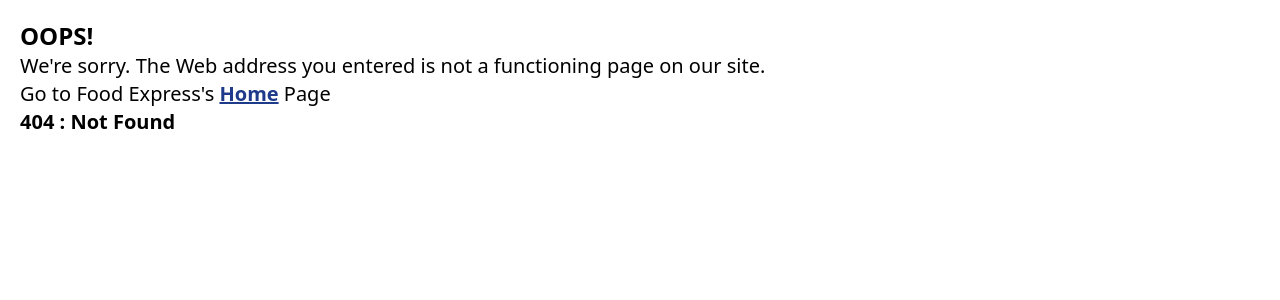
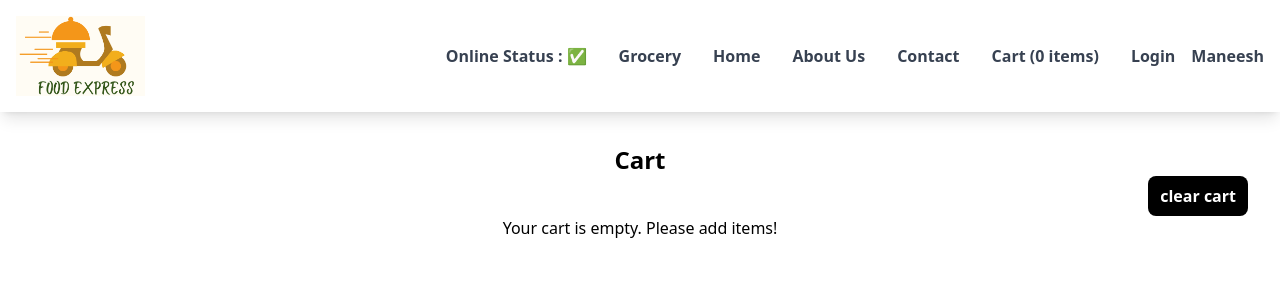
Before and after one commit to maneesh010501/Food-Express, a React (Vite) app: page /cart in a window 1280 px wide. Before the commit this address had no page. Shown: the top 300 px of the page. Built offline with nearby package versions, Linux system fonts and the light colour scheme.

Commit message:
built the cart funtionality using redux

```diff
--- a/package.json
+++ b/package.json
@@ -27,8 +27,10 @@
     "tailwindcss": "^3.4.1"
   },
   "dependencies": {
+    "@reduxjs/toolkit": "^2.2.1",
     "react": "^18.2.0",
     "react-dom": "^18.2.0",
+    "react-redux": "^9.1.0",
     "react-router-dom": "^6.22.0"
   },
   "browserslist": [
--- a/src/components/Body.js
+++ b/src/components/Body.js
@@ -20,8 +20,8 @@ const Body = () => {
     }, []);
 
     const fetchData = async () => {
-        // const data = await fetch("https://www.swiggy.com/dapi/restaurants/list/v5?lat=12.9715987&lng=77.5945627&is-seo-homepage-enabled=true&page_type=DESKTOP_WEB_LISTING");
-        const data = await fetch("https://www.swiggy.com/dapi/restaurants/list/v5?lat=17.406498&lng=78.47724389999999&is-seo-homepage-enabled=true&page_type=DESKTOP_WEB_LISTING");
+        const data = await fetch("https://www.swiggy.com/dapi/restaurants/list/v5?lat=12.9715987&lng=77.5945627&is-seo-homepage-enabled=true&page_type=DESKTOP_WEB_LISTING");
+        // const data = await fetch("https://www.swiggy.com/dapi/restaurants/list/v5?lat=17.406498&lng=78.47724389999999&is-seo-homepage-enabled=true&page_type=DESKTOP_WEB_LISTING");
 
         const json = await data.json();
         // console.log(json)
--- /dev/null
+++ b/src/components/Cart.js
@@ -0,0 +1,34 @@
+import { useDispatch, useSelector } from "react-redux";
+import ItemList from "./ItemList";
+import { clearCart } from "../utils/cartSlice";
+
+const Cart = () => {
+
+    const dispatch = useDispatch();
+
+    const handleClearCart = () => {
+        dispatch(clearCart());
+    }
+
+    const cartItems = useSelector((store) => store.cart.items);// efficient way
+
+    // bad way as anything changes in the store our component gets affected.
+    // const store = useSelector((store) => store);
+    // const cartItems = store.cart.items;
+
+    return (
+        <div className="text-center m-4 p-4">
+            <h1 className="text-2xl font-semibold">Cart</h1>
+            <div className="text-right">
+                <button className="font-semibold bg-black text-white p-2 px-3 rounded-lg"
+                    onClick={handleClearCart}>clear cart</button>
+            </div>
+            <div className="w-1/2 m-auto">
+                {cartItems.length === 0 && <h1>Your cart is empty. Please add items!</h1>}
+                <ItemList items={cartItems} />
+            </div>
+        </div>
+    )
+}
+
+export default Cart;
--- a/src/components/Header.js
+++ b/src/components/Header.js
@@ -3,6 +3,7 @@ import express2 from '../../express2.png';
 import { Link } from 'react-router-dom';
 import useOnlineStatus from '../utils/useOnlineStatus';
 import UserContext from '../utils/UserContext';
+import { useSelector } from 'react-redux';
 
 const Header = () => {
     const [btnName, setBtnName] = useState("Login");
@@ -10,6 +11,10 @@ const Header = () => {
     const onlineStatus = useOnlineStatus();
     const { loggedInUser } = useContext(UserContext);
     // console.log(loggedInUser);
+
+    //subscribing to our store using a selector
+    const cartItems = useSelector((store) => store.cart.items);
+    console.log(cartItems);
 
     return (
         <div className="flex justify-between shadow-lg">
@@ -22,19 +27,19 @@ const Header = () => {
                         Online Status : {onlineStatus ? "✅" : "🔴"}
                     </li>
                     <li className="px-4 hover:text-orange-500">
-                        <Link to="/grocery" className='nav-link'>Grocery</Link>
+                        <Link to="/grocery">Grocery</Link>
                     </li>
                     <li className="px-4  hover:text-orange-500">
-                        <Link to="/" className='nav-link'>Home</Link>
+                        <Link to="/">Home</Link>
                     </li>
                     <li className="px-4  hover:text-orange-500">
-                        <Link to="/about" className='nav-link'>About Us</Link>
+                        <Link to="/about">About Us</Link>
                     </li>
                     <li className="px-4  hover:text-orange-500">
-                        <Link to="/contact" className='nav-link'>Contact</Link>
+                        <Link to="/contact">Contact</Link>
                     </li>
                     <li className="px-4  hover:text-orange-500">
-                        <Link to="/cart" className='nav-link'>Cart</Link>
+                        <Link to="/cart" className="font-bold">Cart ({cartItems.length} items)</Link>
                     </li>
                     <button className="login px-4  hover:text-red-500" onClick={() => {
                         btnName === "Login" ? setBtnName("Logout") : setBtnName("Login")
--- a/src/components/ItemList.js
+++ b/src/components/ItemList.js
@@ -1,7 +1,16 @@
+import { addItem } from "../utils/cartSlice";
 import { CDN_URL } from "../utils/constants";
+import { useDispatch } from "react-redux";
+
 
 const ItemList = ({ items }) => {
     // console.log(items);
+    const dispatch = useDispatch();
+
+    const handleAddItem = (item) => {
+        dispatch(addItem(item));
+    }
+
     return (
         <div>
             {items.map((item) => (
@@ -15,7 +24,7 @@ const ItemList = ({ items }) => {
                     </div>
                     <div className="w-36 relative">
                         <img src={CDN_URL + item.card.info.imageId} className="rounded-md" />
-                        <button className="bg-green-600 text-white text-sm rounded-md p-2 absolute bottom-0 left-0">Add +</button>
+                        <button className="bg-green-600 text-white text-sm rounded-md p-2 absolute bottom-0 left-0" onClick={() => { handleAddItem(item) }}>Add +</button>
                     </div>
                 </div>
             ))}
--- /dev/null
+++ b/src/utils/appStore.js
@@ -0,0 +1,11 @@
+import { configureStore } from "@reduxjs/toolkit";
+import cartReducer from "./cartSlice";
+
+const appStore = configureStore({
+    //reducer for our whole app : contains reducers of each slice
+    reducer: {
+        cart: cartReducer
+    }
+});
+
+export default appStore;
--- /dev/null
+++ b/src/utils/cartSlice.js
@@ -0,0 +1,42 @@
+import { createSlice } from "@reduxjs/toolkit";
+
+
+const cartSlice = createSlice({
+    name: "cart",
+    initialState: {
+        items: []
+    },
+    reducers: {
+        /*
+               {
+                   payload : "pizza"
+               }
+               this payload is passed as second argument of
+           */
+        addItem: (state, action) => {
+            state.items.push(action.payload)
+        },
+        removeItem: (state) => {
+            state.items.pop();
+        },
+        clearCart: (state) => {
+            //RTK - either mutate the existing state or return a new state
+            // state.items.length = 0;
+            //or
+            return { items: [] };
+        }
+    }
+});
+
+// cartSlice will look like this
+//
+// {
+//     actions:{
+//         addItem,removeItem
+//     },
+//     reducers: {}
+// }
+
+export const { addItem, removeItem, clearCart } = cartSlice.actions;
+
+export default cartSlice.reducer;
--- a/src/utils/constants.js
+++ b/src/utils/constants.js
@@ -1,4 +1,4 @@
 export const CDN_URL = "https://media-assets.swiggy.com/swiggy/image/upload/fl_lossy,f_auto,q_auto,w_660/";
 
-// export const MENU_API = "https://www.swiggy.com/dapi/menu/pl?page-type=REGULAR_MENU&complete-menu=true&lat=12.9715987&lng=77.5945627&restaurantId=";
-export const MENU_API = "https://www.swiggy.com/dapi/menu/pl?page-type=REGULAR_MENU&complete-menu=true&lat=17.504986&lng=78.499061&restaurantId=";
+export const MENU_API = "https://www.swiggy.com/dapi/menu/pl?page-type=REGULAR_MENU&complete-menu=true&lat=12.9715987&lng=77.5945627&restaurantId=";
+// export const MENU_API = "https://www.swiggy.com/dapi/menu/pl?page-type=REGULAR_MENU&complete-menu=true&lat=17.504986&lng=78.499061&restaurantId=";
```
Also changed, not shown: src/App.js (+11 -1 lines), 1 other file (tests, documents, lock files or other folders).
